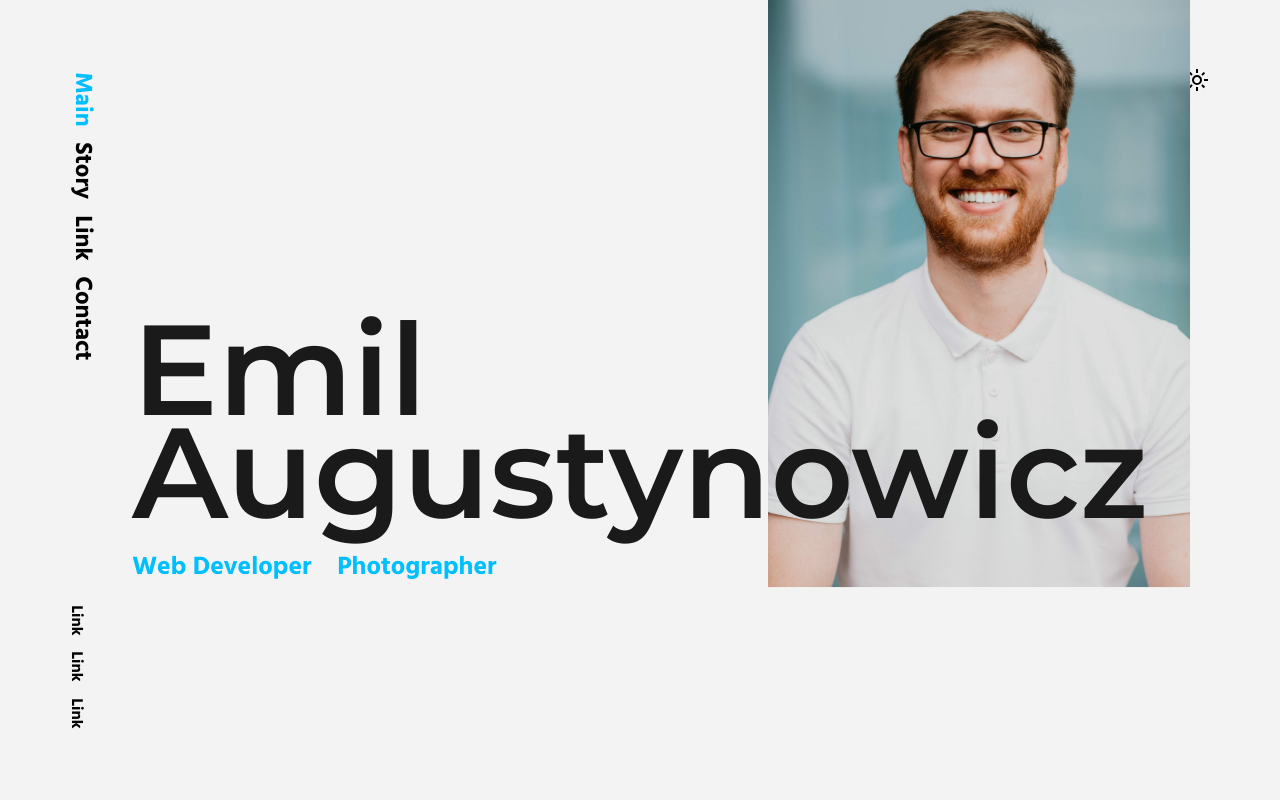
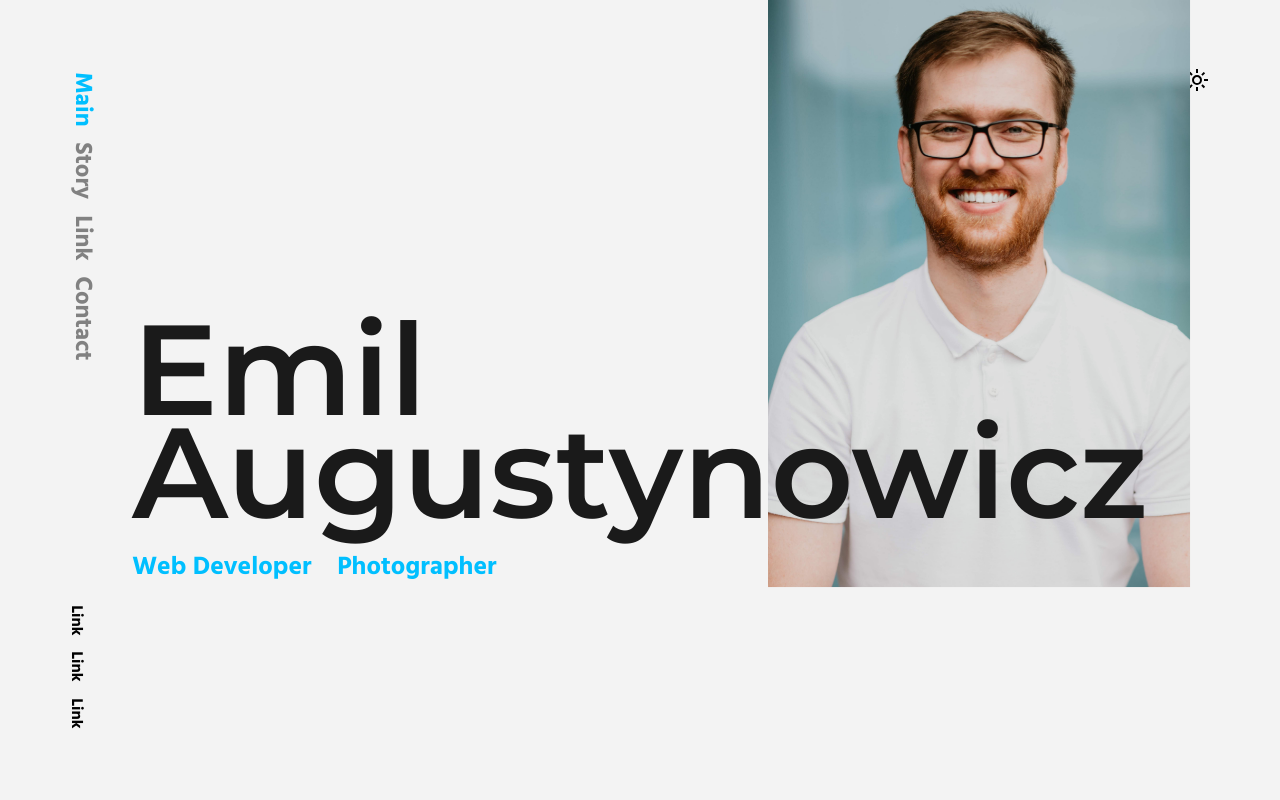
Before and after one commit to Zdechlak89/portfolio_react_ts, a React (Vite) app: page / in a window 1280 px wide. In both pictures the pointer is over the link "Main". Shown: the top 800 px of the page. Built offline with nearby package versions, Linux system fonts and the light colour scheme.

Commit message:
Update link styles with hover effects and transition

```diff
--- a/src/index.scss
+++ b/src/index.scss
@@ -42,16 +42,22 @@
   box-sizing: border-box;
 }
 a {
+  transition: all 0.1s ease-out;
   font-weight: 500;
   color: rgb(0, 0, 0);
   text-decoration: inherit;
   margin: 0.3rem 0;
   padding: 0.2rem;
-}
-a:hover {
-  color: #00bfff;
 
-  & ~ a {
+  &:has(~ a:hover) {
+    color: #818181;
+  }
+  &:hover {
+    color: #00bfff;
+
+    & ~ a {
+      color: #818181;
+    }
   }
 }
 
```
